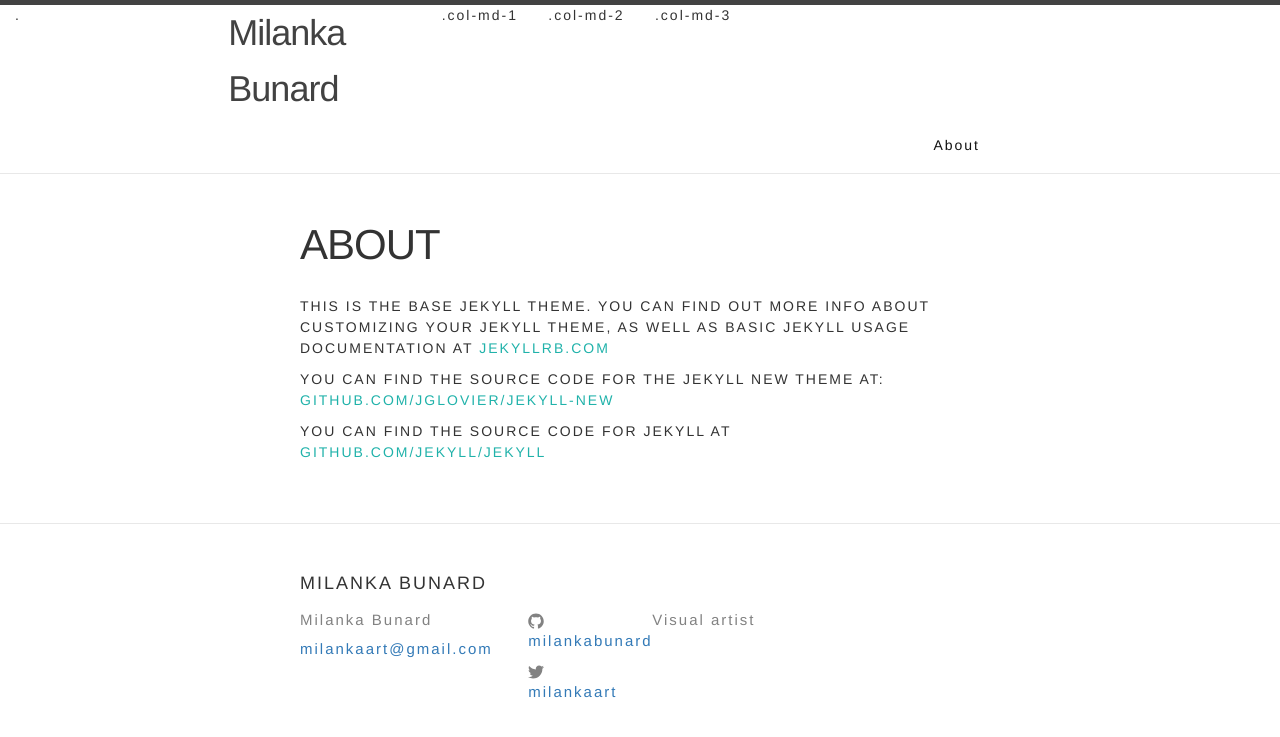
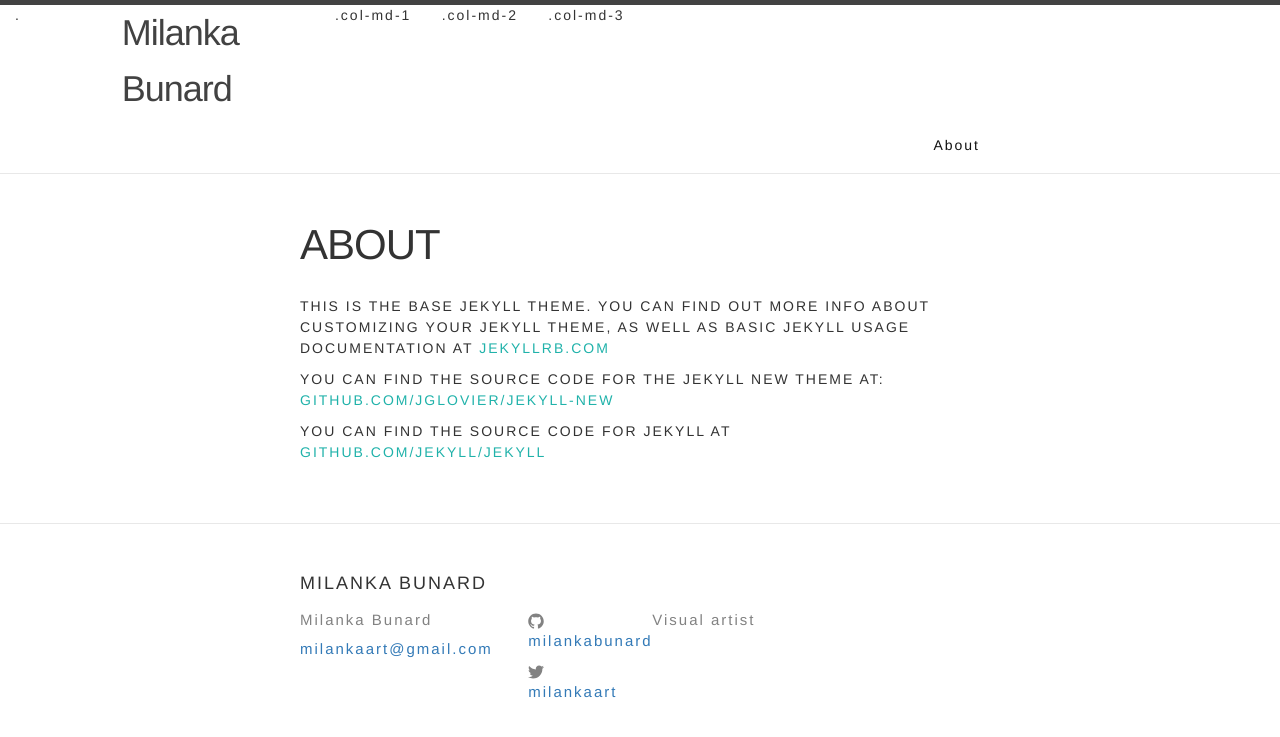
Before and after one commit to milankabunard/milankabunard.github.io, a Jekyll site: the page built from about.md, in a window 1280 px wide. Shown: the top 737 px of the page. Built offline with Jekyll 4.4.1, drawn with Linux system fonts in a browser that asks for light colours.

Commit message:
changes header

```diff
--- a/_includes/header.html
+++ b/_includes/header.html
@@ -4,11 +4,11 @@
 
 <div class="container-fluid">
 <div class="row">
-  <div class="col-md-2">.</div>
+  <div class="col-md-1">.</div>
   <div class="col-md-2"><a class="site-title" href="{{ site.baseurl }}/">{{ site.title }}</a></div>
   <div class="col-md-1">.col-md-1</div>
   <div class="col-md-1">.col-md-2</div>
-  <div class="col-md-1">.col-md-3</div>
+  <div class="col-md-6">.col-md-3</div>
 </div>
 </div>
 
```
